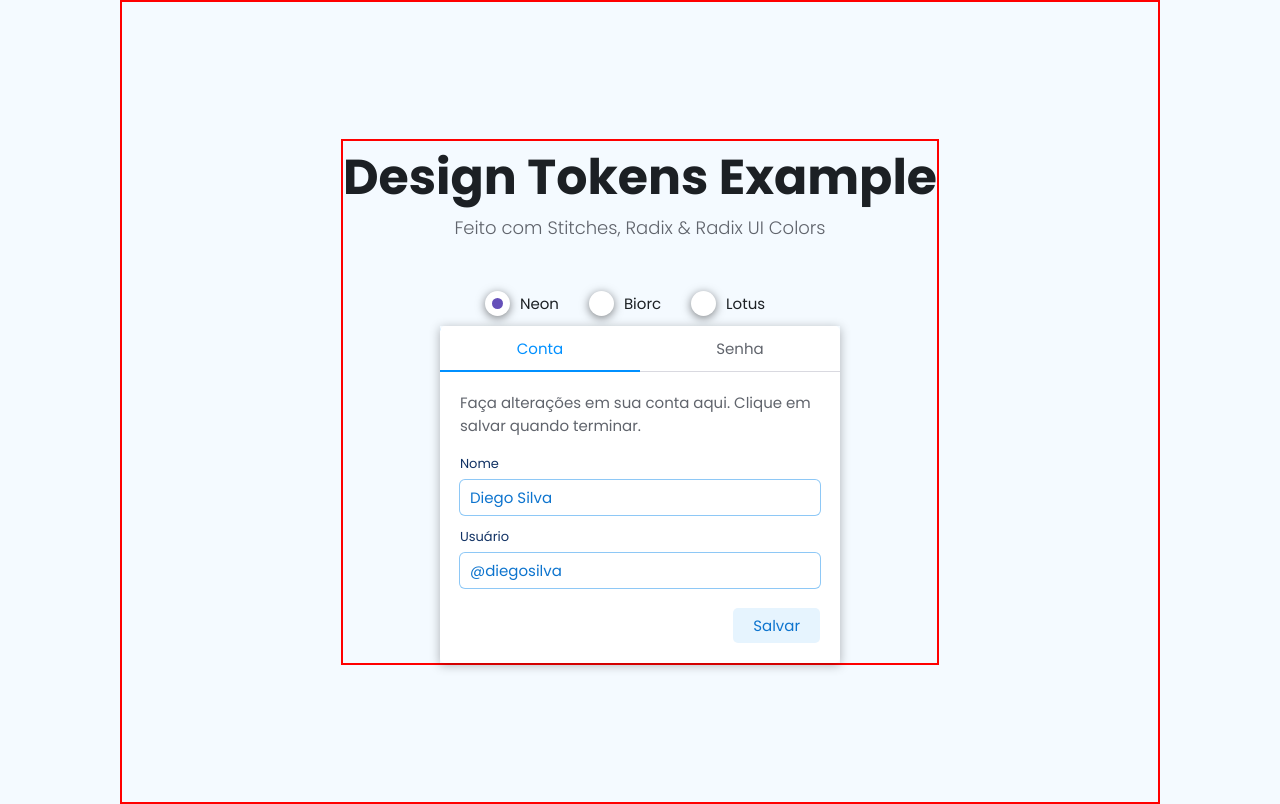
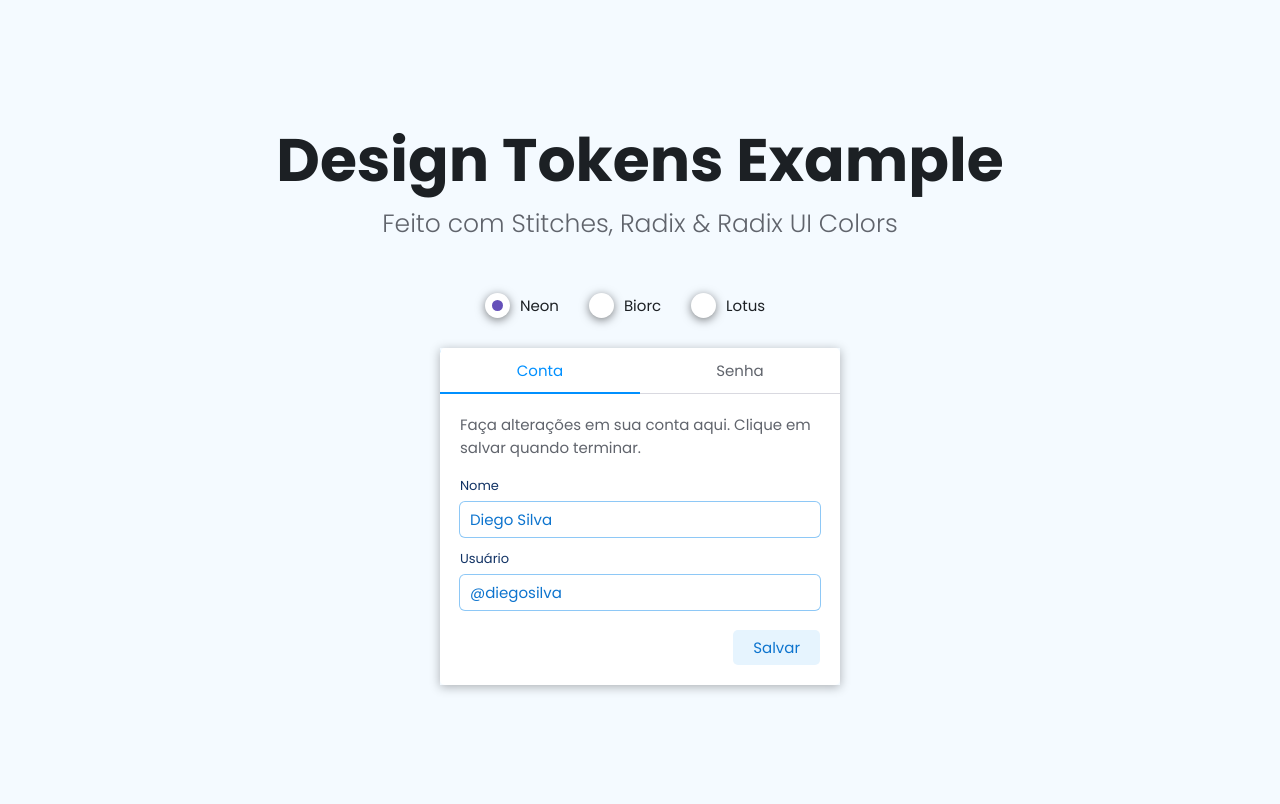
Before and after one commit to diegosilvatech/example--stitches-agnostic, a Next.js app: page / in a window 1280 px wide. Built offline with nearby package versions, Linux system fonts and the light colour scheme.

Commit message:
feat: update tokens

```diff
--- a/src/styles/tokens/neon/colors.ts
+++ b/src/styles/tokens/neon/colors.ts
@@ -48,8 +48,8 @@ export const neonTokens = {
   fontSizes: {
     'ds-font-size__small': '13px',
     'ds-font-size__medium': '15px',
-    'ds-font-size__large': '18px',
-    'ds-font-size__huge': '49px'
+    'ds-font-size__large': '25px',
+    'ds-font-size__huge': '60px'
   },
   lineHeights: {
     'ds-line-height__normal': 1,
--- a/src/templates/Home/styles.ts
+++ b/src/templates/Home/styles.ts
@@ -4,12 +4,12 @@ export const main = css({
   height: '100vh',
   display: 'flex',
   justifyContent: 'center',
-  alignItems: 'center',
-  border: '2px solid red'
+  alignItems: 'center'
+  // border: '2px solid red'
 });
 
 export const section = css({
-  border: '2px solid red',
+  // border: '2px solid red',
   display: 'flex',
   flexDirection: 'column',
   alignItems: 'center'
@@ -47,4 +47,6 @@ export const themeSwitcherWrapper = css({
   marginTop: 40
 });
 
-export const authenticatorWrapper = css({});
+export const authenticatorWrapper = css({
+  marginTop: 20
+});
```
